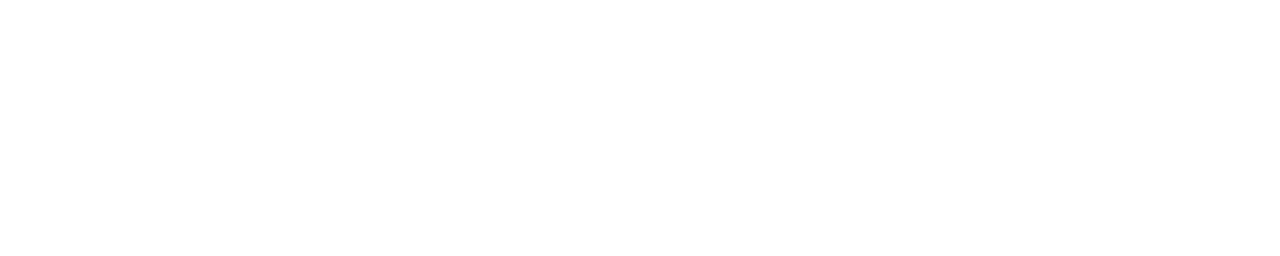
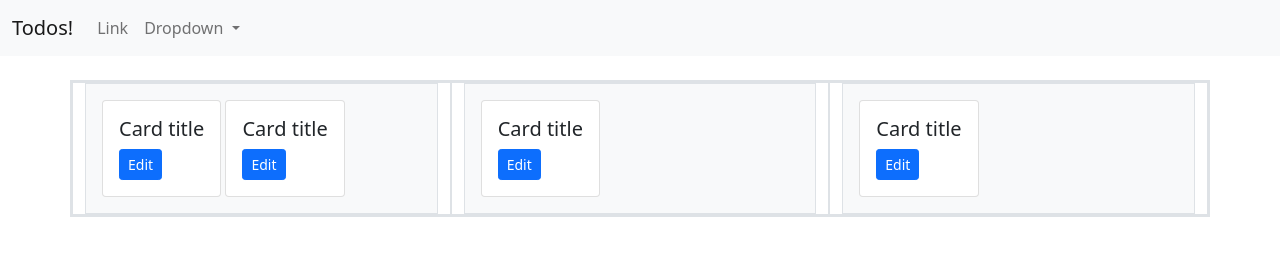
Before and after one commit to stenwall/u06-trello-clone-stenwall, a plain HTML site: page index.html in a window 1280 px wide. Drawn offline with nearby package versions, Linux system fonts and the light colour scheme.

Commit message:
test w bootstrap grid

```diff
--- a/index.html
+++ b/index.html
@@ -1,20 +1,107 @@
 <!DOCTYPE html>
 <html lang="en">
+
 <head>
 	<meta charset="UTF-8">
 	<meta http-equiv="X-UA-Compatible" content="IE=edge">
 	<meta name="viewport" content="width=device-width, initial-scale=1.0">
-	<link href="https://cdn.jsdelivr.net/npm/bootstrap@5.0.0-beta2/dist/css/bootstrap.min.css" rel="stylesheet" integrity="sha384-BmbxuPwQa2lc/FVzBcNJ7UAyJxM6wuqIj61tLrc4wSX0szH/Ev+nYRRuWlolflfl" crossorigin="anonymous">
-	<title>Document</title>
+
+	<!-- Bootstrap CDN -->
+	<script src="https://cdn.jsdelivr.net/npm/bootstrap@5.0.0-beta2/dist/js/bootstrap.bundle.min.js"
+		integrity="sha384-b5kHyXgcpbZJO/tY9Ul7kGkf1S0CWuKcCD38l8YkeH8z8QjE0GmW1gYU5S9FOnJ0"
+		crossorigin="anonymous"></script>
+
+	<!-- jQuery CDN -->
+	<script src="https://code.jquery.com/jquery-3.6.0.min.js"
+		integrity="sha256-/xUj+3OJU5yExlq6GSYGSHk7tPXikynS7ogEvDej/m4=" crossorigin="anonymous"></script>
+
+	<script defer type="text/javascript" src="js/script.js"></script>
+
+	<!-- Bootstrap CSS -->
+	<link href="https://cdn.jsdelivr.net/npm/bootstrap@5.0.0-beta2/dist/css/bootstrap.min.css" rel="stylesheet"
+		integrity="sha384-BmbxuPwQa2lc/FVzBcNJ7UAyJxM6wuqIj61tLrc4wSX0szH/Ev+nYRRuWlolflfl" crossorigin="anonymous">
+	<title>Todos!</title>
 </head>
+
 <body>
 
-	<!-- Bootstrap CDN -->
-	<script src="https://cdn.jsdelivr.net/npm/bootstrap@5.0.0-beta2/dist/js/bootstrap.bundle.min.js" integrity="sha384-b5kHyXgcpbZJO/tY9Ul7kGkf1S0CWuKcCD38l8YkeH8z8QjE0GmW1gYU5S9FOnJ0" crossorigin="anonymous"></script>
+	<!-- Navbar -->
+<nav class="navbar navbar-expand-lg navbar-light bg-light mb-4">
+	<div class="container-fluid">
+		<h1 class="navbar-brand mb-0 h1">Todos!</h1>
+		<button class="navbar-toggler" type="button" data-bs-toggle="collapse" data-bs-target="#navbarSupportedContent"
+			aria-controls="navbarSupportedContent" aria-expanded="false" aria-label="Toggle navigation">
+			<span class="navbar-toggler-icon"></span>
+		</button>
+		<div class="collapse navbar-collapse" id="navbarSupportedContent">
+			<ul class="navbar-nav me-auto mb-2 mb-lg-0">
+				<li class="nav-item">
+					<a class="nav-link" href="#">Link</a>
+				</li>
+				<li class="nav-item dropdown">
+					<a class="nav-link dropdown-toggle" href="#" id="navbarDropdown" role="button"
+						data-bs-toggle="dropdown" aria-expanded="false">
+						Dropdown
+					</a>
+					<ul class="dropdown-menu" aria-labelledby="navbarDropdown">
+						<li><a class="dropdown-item" href="#">Action</a></li>
+						<li><a class="dropdown-item" href="#">Another action</a></li>
+						<li>
+							<hr class="dropdown-divider">
+						</li>
+						<li><a class="dropdown-item" href="#">Something else here</a></li>
+					</ul>
+				</li>
+			</ul>
+		</div>
+	</div>
+</nav>
 
-	<!-- jQuery CDN -->
-	<script src="https://code.jquery.com/jquery-3.6.0.min.js" integrity="sha256-/xUj+3OJU5yExlq6GSYGSHk7tPXikynS7ogEvDej/m4=" crossorigin="anonymous"></script>
 
-	<script type="text/javascript" src="js/script.js"></script>
+	<div class="container-sm border">
+		<div class="row border">
+			<div class="col-4 border">
+				<div class="p-3 border bg-light">
+					<div class="card h-auto d-inline-block">
+						<div class="card-body">
+							<h5 class="card-title">Card title</h5>
+							<button type="button" class="btn btn-primary btn-sm">Edit</button>
+						</div>
+					</div>
+
+
+				<div class="card h-auto d-inline-block">
+					<div class="card-body">
+						<h5 class="card-title">Card title</h5>
+						<button type="button" class="btn btn-primary btn-sm">Edit</button>
+					</div>
+				</div>
+				</div>
+			</div>
+			<div class="col-4 border">
+				<div class="p-3 border bg-light">
+				<div class="card h-auto d-inline-block">
+					<div class="card-body">
+						<h5 class="card-title">Card title</h5>
+						<button type="button" class="btn btn-primary btn-sm">Edit</button>
+					</div>
+				</div>
+				</div>
+			</div>
+			<div class="col-4 border">
+				<div class="p-3 border bg-light">
+				<div class="card h-auto d-inline-block">
+					<div class="card-body">
+						<h5 class="card-title">Card title</h5>
+						<button type="button" class="btn btn-primary btn-sm">Edit</button>
+					</div>
+				</div>
+				</div>
+			</div>
+		</div>
+	</div>
+
+
 </body>
+
 </html>
```
